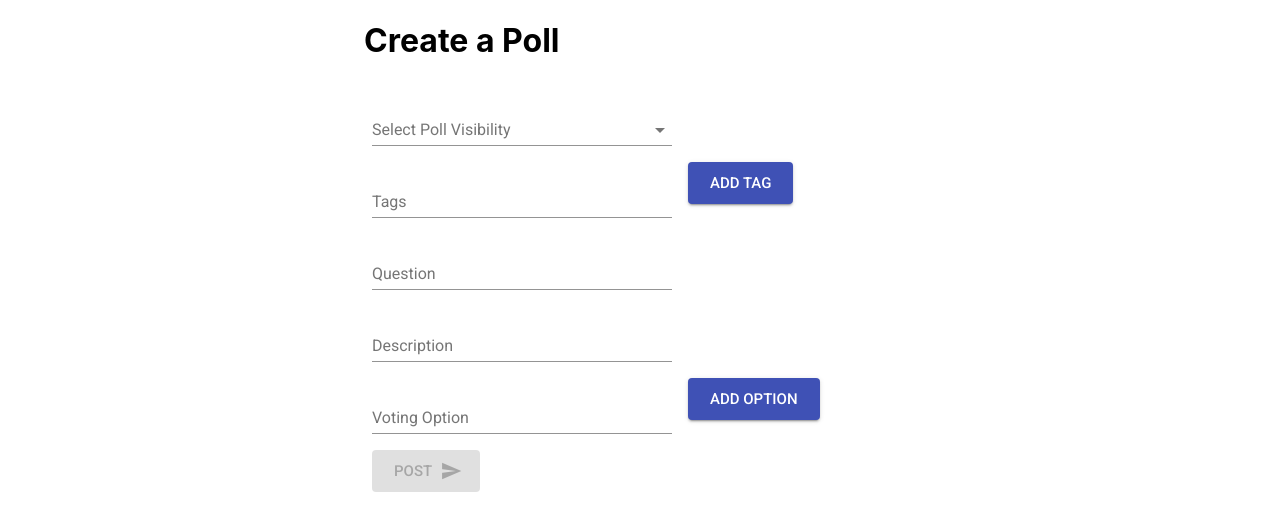
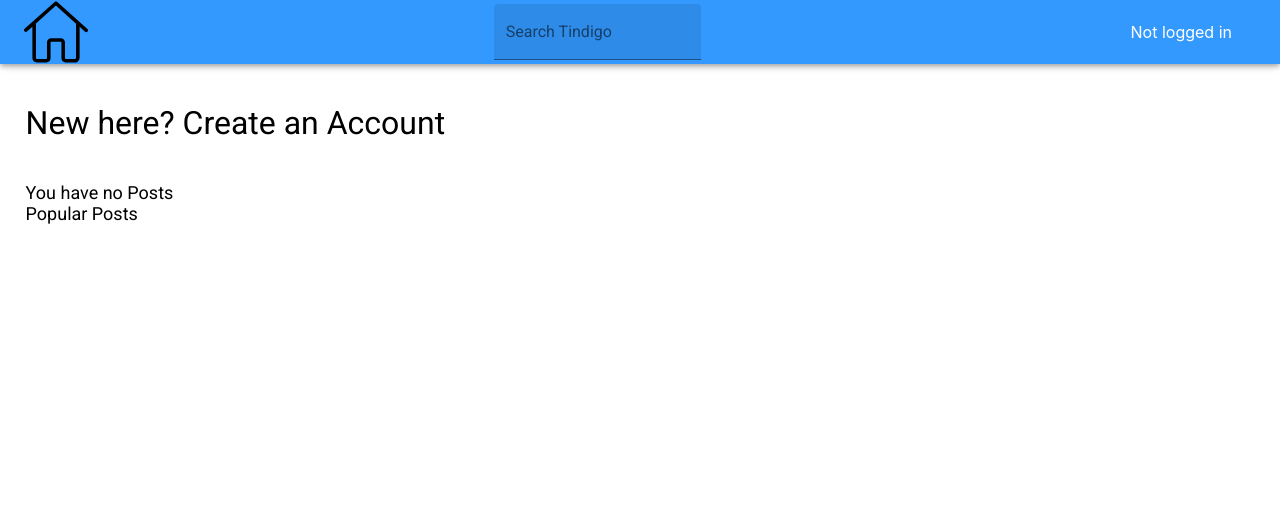
Before and after one commit to hatchways/team-indigo, a React (Create React App) app in the folder client/: page / in a window 1280 px wide. Shown: the top 530 px of the page. Built offline with nearby package versions, Linux system fonts and the light colour scheme.

Commit message:
moved Header component render into App.js

```diff
--- a/client/src/App.js
+++ b/client/src/App.js
@@ -3,7 +3,10 @@
 import { BrowserRouter, Route } from "react-router-dom";
 
 import { theme } from "./themes/theme";
-// import LandingPage from "./pages/Landing";
+
+import Header from './components/Header'
+import HomePage from './pages/HomePage'
+import AccountPage from './pages/AccountPage'
 import PostCreate from "./pages/PostCreate/PostCreate";
 import PostView from "./pages/PostView/PostView";
 
@@ -12,8 +15,10 @@
 function App() {
   return (
     <MuiThemeProvider theme={theme}>
+      <Header />
       <BrowserRouter>
-        <Route exact path="/" component={PostCreate} />
+        <Route exact path="/" component={HomePage} />
+        <Route path="/account" component={AccountPage} />
         <Route path="/post/create" component={PostCreate} />
         <Route path="/post/view" component={PostView} />
       </BrowserRouter>
--- a/client/src/components/Header.js
+++ b/client/src/components/Header.js
@@ -1,5 +1,5 @@
 import React from 'react';
-import Logo from '..assets/images/Logo_house.svg'
+import Logo from '../assets/images/Logo_house.svg'
 
 import {AppBar, Toolbar, TextField, Avatar} from '@material-ui/core';
 
--- a/client/src/pages/AccountPage.js
+++ b/client/src/pages/AccountPage.js
@@ -43,7 +43,6 @@
 function AccountPage({props}) {
     return (
         <>
-            <Header />
             <div style={{height: '64px'}}></div>
             <div style={mainGridStyle}>
                 <div style={userInformationStyle} className="userInformation">
--- a/client/src/pages/HomePage.js
+++ b/client/src/pages/HomePage.js
@@ -28,7 +28,6 @@
 function HomePage({props}) {
     return (
         <>
-            <Header />
             <div style={{height: '64px'}}></div>
             <div style={mainGridStyle}>
                 <span style={welcomeMessageStyle}>
```
Also changed, not shown: 1 other file (tests, documents, lock files or other folders).
